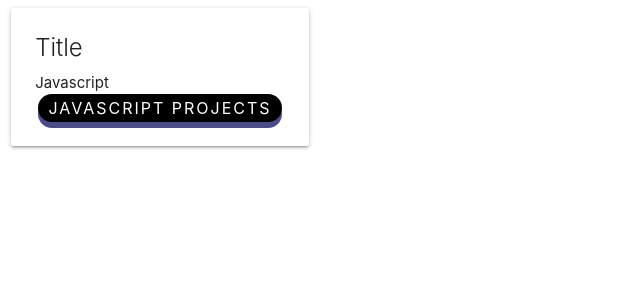
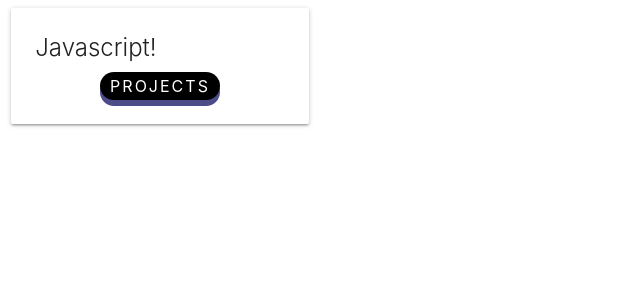
Before and after one commit to peepcrusher/React-Portfolio, a React (Create React App) app in the folder react-portfolio/: page / in a window 1280 px wide. Shown: the top 300 px of the page, without its empty margins (0-640 px from the left). Built offline with nearby package versions, Linux system fonts and the light colour scheme.

Commit message:
content changes on click, changed skillcard to a stateful component

```diff
--- a/react-portfolio/src/App.js
+++ b/react-portfolio/src/App.js
@@ -5,8 +5,7 @@ function App() {
   return (
     <div>
       <div className="row">
-        <SkillCard
-        skill= "Javascript"/>
+        <SkillCard />
       </div>
     </div>
   );
--- a/react-portfolio/src/components/skillcard.js
+++ b/react-portfolio/src/components/skillcard.js
@@ -1,20 +1,74 @@
-import React from 'react'
+import React, {Component} from "react";
+import ReactDOM from 'react-dom'
 
-function SkillCard(props){
-    return(
-        <div className="col s3">
-        <div className="card skillCard">
-            <div className="card-content">
-                <span className="card-title">Title</span>
+var flipped = false;
 
-                <p>{props.skill}</p>
-
-                <button className="skillBtn">{props.skill} Projects</button>
-            </div>
-
-        </div>
-        </div>
-    )
+function flipCard() {
+  if (!flipped) {
+    flipped = true;
+  } else {
+    flipped = false;
+  }
 }
 
+class SkillCard extends Component {
+    constructor(props){
+        super(props)
+
+        this.state = {
+            flipped: false,
+        };
+
+
+        flipCard = () => {
+            if(this.state.flipped){
+                this.setState({flipped: false})
+            }
+            else{
+                this.setState({flipped:true})
+            }
+
+        }
+
+    }
+
+
+render(){
+  if (this.state.flipped) {
+    return (
+      <div className="col s3">
+        <div className="card skillCard">
+          <div className="card-content">
+            <span className="card-title">Projects using</span>
+            <ol>
+              <li>thing1</li>
+              <li>Thing2</li>
+              <li>Thing3</li>
+            </ol>
+            <button onClick={flipCard} className="skillBtn">
+              Back
+            </button>
+          </div>
+        </div>
+      </div>
+    );
+  } else {
+    return (
+      <div className="col s3">
+        <div className="card skillCard">
+          <div className="card-content">
+            <div className="sideOne">
+              <span className="card-title">Javascript!</span>
+
+              <button onClick={flipCard} className="skillBtn">
+                 Projects
+              </button>
+            </div>
+          </div>
+        </div>
+      </div>
+    );
+  }
+}
+}
 export default SkillCard;
```
Also changed, not shown: react-portfolio/src/index.css (line endings or trailing spaces).
